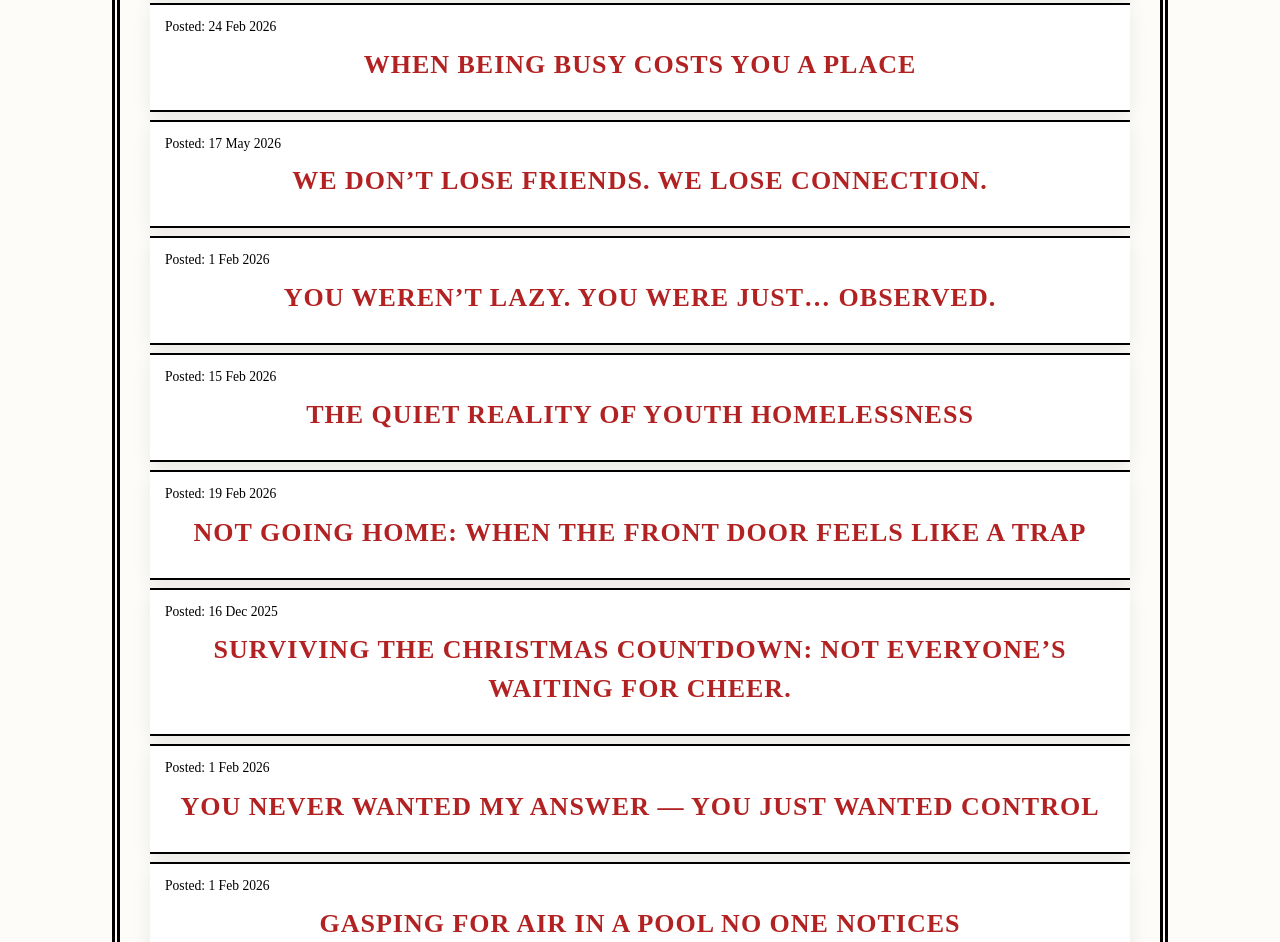
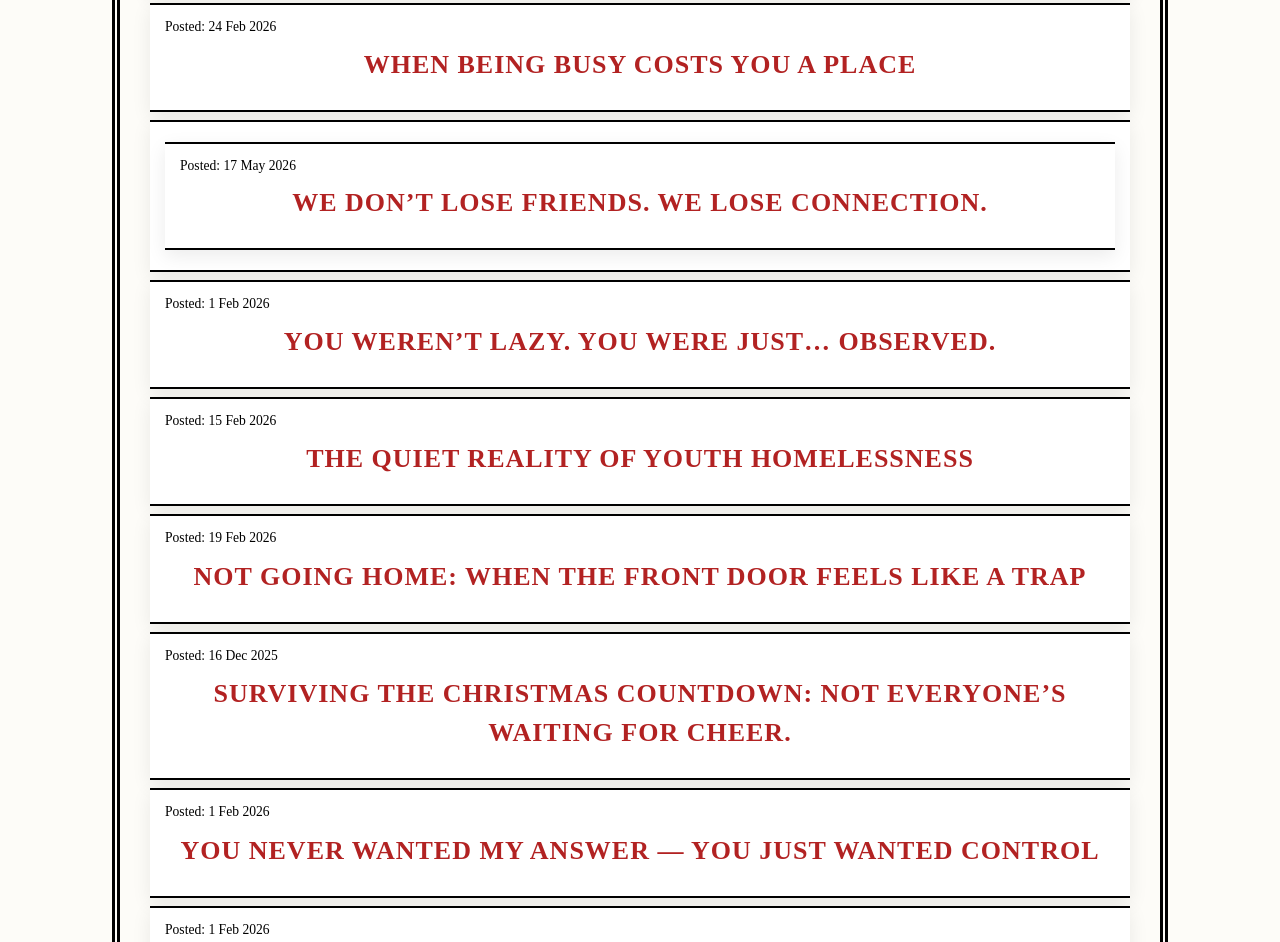
Before and after one commit to Blake-creator568/Orbis-Vox, a plain HTML site: page index.html in a window 1280 px wide. Shown: the part 2447-3389 px from the top of the page. Drawn offline with Linux system fonts and the light colour scheme.

```diff
--- a/index.html
+++ b/index.html
@@ -968,6 +968,8 @@ summary{
 
 <div class="article-box" data-id="lost-connection-teens">
 
+<div class="article-box" data-id="lost-connection-teens">
+
   <div class="article-date" data-date="2026-05-17" style="font-size:0.85em; color:#000; margin-bottom:6px;">
     Posted: 17 May 2026
   </div>
@@ -980,6 +982,7 @@ summary{
 
       <div class="col">
         Life gets so lonely.<br><br>
+
         You grow up and your friendships vanish. No big argument, no issues, you just get busy. Sometimes being busy is great, but there’s still part of you that wants connection.<br><br>
 
         You don’t want popularity. You don’t want twenty friends. You just want one person. Somebody you’re close with. Somebody that shares your interests. Somebody you can send a video to at 3am and they’ll reply the next morning. Somebody that’ll play online with you, message you, invite you places.<br><br>
@@ -1020,6 +1023,10 @@ summary{
     </div>
 
     <div class="comments" data-id="lost-connection-teens"></div>
+
+  </div>
+</div>
+
 
   </div>
 </div>
```
